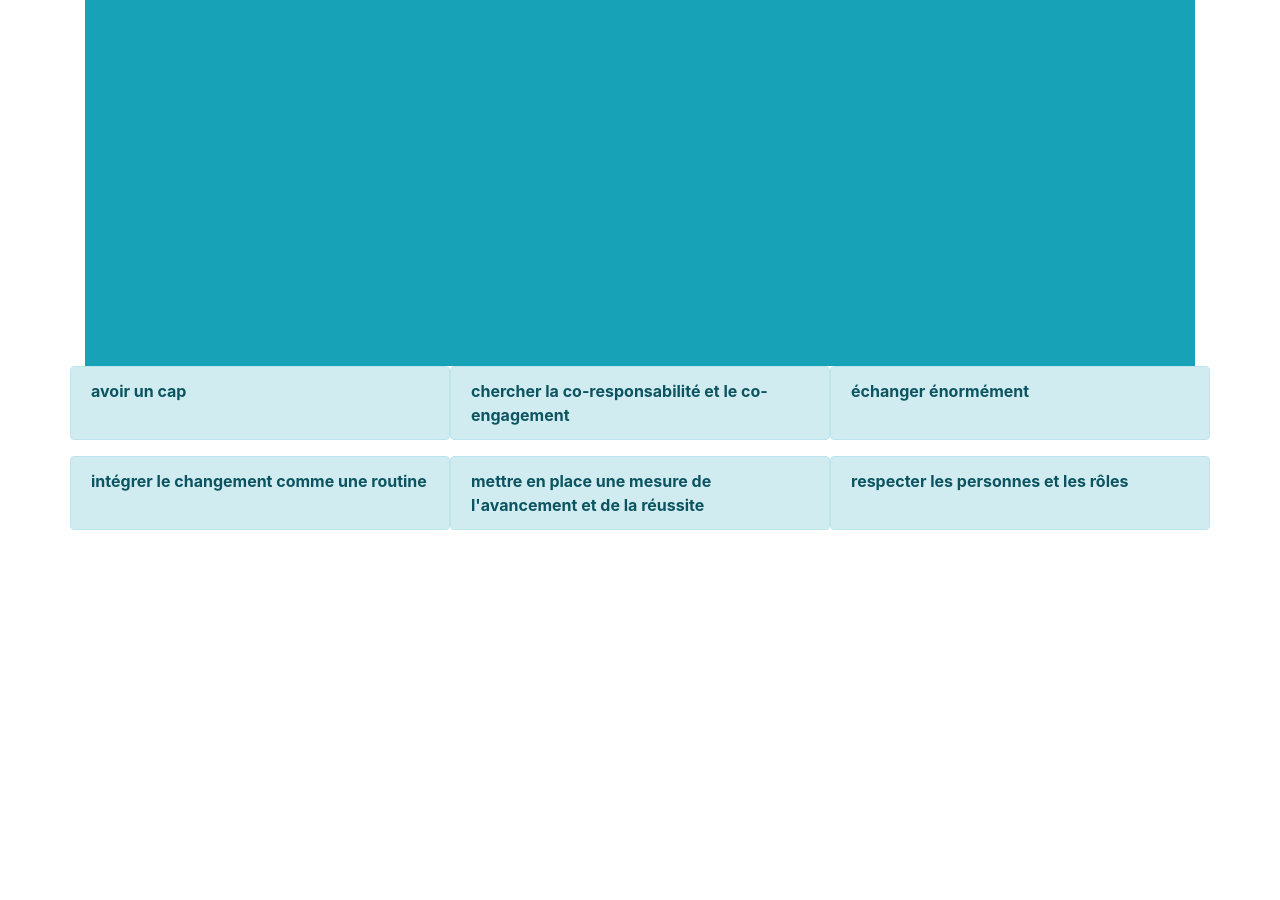
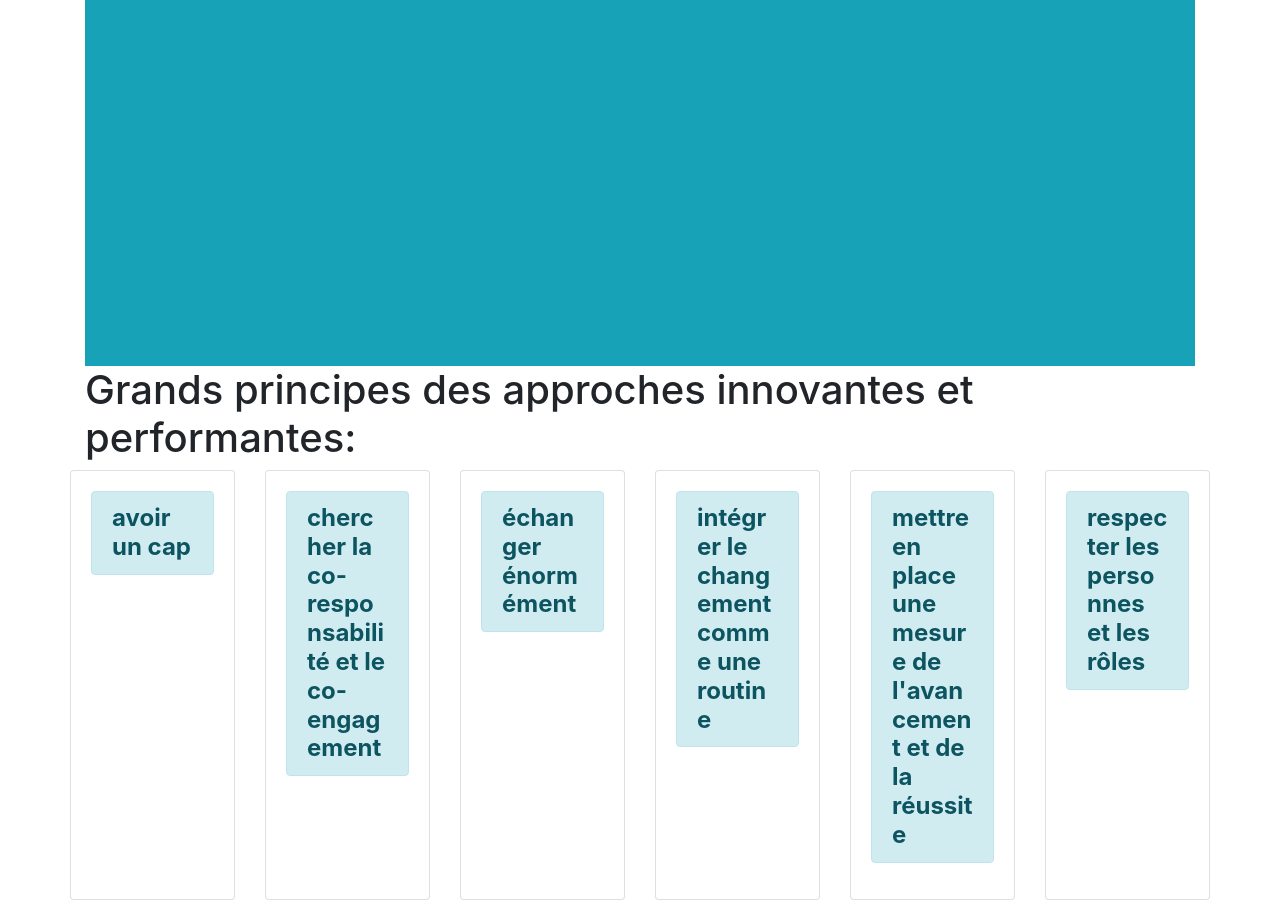
Before and after one commit to OrgaEvolutions/orgaevolutions.github.io, a Jekyll site: the page built from index.html, in a window 1280 px wide and 900 px high, scrolled down 590 px. Built offline with Jekyll 4.4.1, drawn with Linux system fonts in a browser that asks for light colours; before the commit the page ends 1136 px from its top, so only the background shows below that.

Commit message:
Update index.html

```diff
--- a/index.html
+++ b/index.html
@@ -7,10 +7,17 @@ title: evolutions
 	<p>A remplir</p>
 
 </div>
+<h1>Grands principes des approches innovantes et performantes:</h1>
+
 <div class="row">
-	{% for libelle in site.data.principes %}
-	    <div class="alert alert-info col-md-4" role="alert">
-	      <strong>{{ libelle.libelle }}</strong>
-	    </div>
-	{% endfor %}
+	<div class="card-deck">
+		{% for libelle in site.data.principes %}
+  			<div class="card">
+   				 <div class="card-body">
+     		 			<h4 class="card-title alert alert-info" role="alert""><strong>{{ libelle.libelle }}</strong></h4>
+      					<p class="card-text"></p>
+    				</div>
+  			</div>
+		{% endfor %}
+	   <div class=">
 </div>
```
